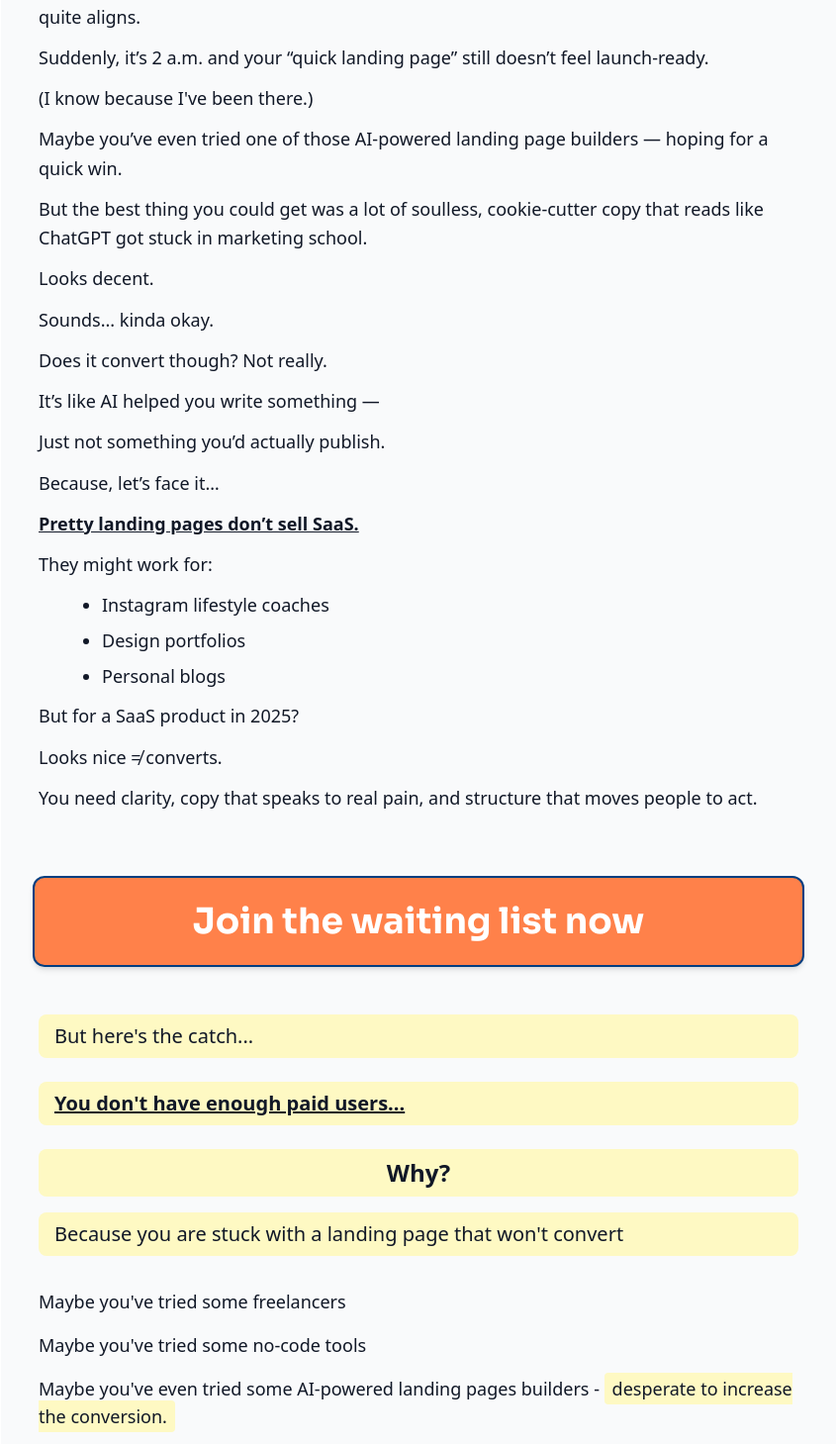
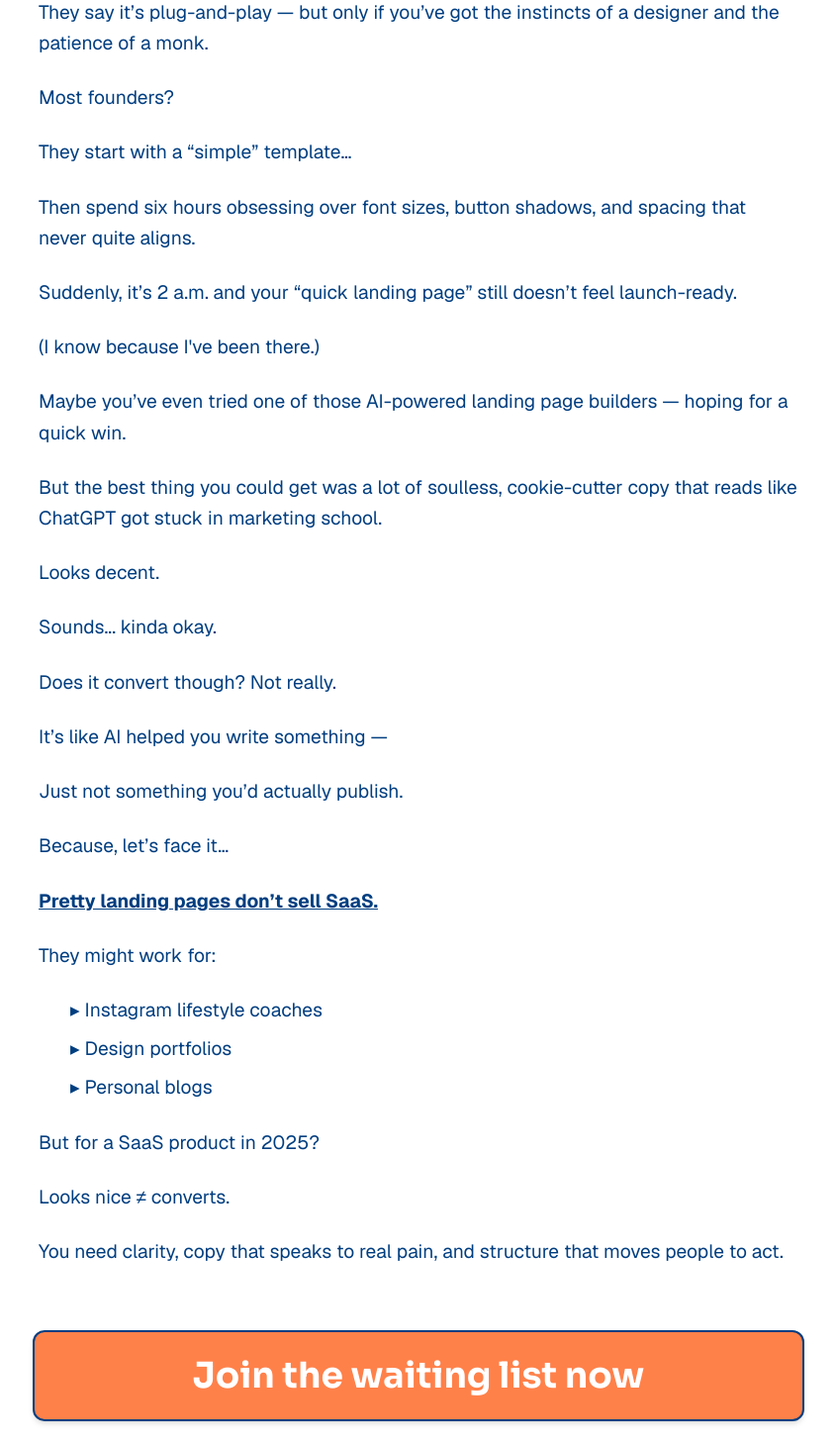
Before and after one commit to sushant-lessgo/lessgo-waitlist-landing, a Next.js app: page / in a window 1280 px wide. Shown: the part 1338-2797 px from the top of the page at 99% size, without its empty margins (217-1062 px from the left). Built offline with nearby package versions, Linux system fonts and the light colour scheme.

Commit message:
2025 is different page added

```diff
--- a/src/app/page.tsx
+++ b/src/app/page.tsx
@@ -44,13 +44,13 @@ export default function Home() {
       {showForm && <WaitlistForm />}
 
 
-      <div className="bg-gray-50 text-gray-900 font-sans text-left">
+      <div className="text-brand-text text-left">
         <div className="max-w-6xl mx-auto px-4 sm:px-6 lg:px-8 py-12">
 
 
 
           {/* Intro Section */}
-          <div className="mb-4 max-w-3xl mx-auto text-lg space-y-3 leading-relaxed">
+          <div className="mb-4 max-w-3xl mx-auto text-body space-y-6 leading-relaxed">
             <p className="text-xl font-bold">Dear Friend,</p>
             <p>If you are a SaaS founder… and you’re reading this right now…</p>
             <p>Then one thing is probably true:</p>
@@ -77,17 +77,17 @@ export default function Home() {
             <p>Because, let’s face it…</p>
             <p className="font-bold underline">Pretty landing pages don’t sell SaaS.</p>
             <p>They might work for:</p>
-            <ul className="list-disc pl-16 mb-8 text-lg">
-            <li className="mb-2">Instagram lifestyle coaches</li>
-            <li className="mb-2">Design portfolios</li>
-            <li className="mb-2">Personal blogs</li>
+            <ul className="pl-8 mb-6 text-body">
+            <li className="mb-2"> <span> ▸ </span> <span> Instagram lifestyle coaches </span> </li>
+            <li className="mb-2"> <span> ▸ </span> <span> Design portfolios </span> </li>
+            <li className="mb-2"> <span> ▸ </span> <span> Personal blogs </span> </li>
           </ul>
             <p>But for a SaaS product in 2025?</p>
             <p>Looks nice ≠ converts.</p>
             <p>You need clarity, copy that speaks to real pain, and structure that moves people to act. </p>
           </div>
 
-          <div className="mb-12">
+          <div className="mb-20">
           {!showForm && (
         <CTAButton
 
@@ -103,55 +103,62 @@ export default function Home() {
       </div>
 
           {/* Problem Section */}
-          <div className="mb-16 max-w-3xl mx-auto">
-            <p className="text-xl font-medium bg-yellow-100 px-4 py-2 rounded-lg mb-6">But here's the catch...</p>
+          <div className="mb-4 max-w-3xl mx-auto text-body space-y-6 leading-relaxed">
+            <p className="text-headline font-semibold text-center"> You see, things are going to be different from 2025.</p>
+            <p>We’re not talking about the AI tools of 2023 anymore that spat out generic headlines and lorem ipsum-level content.</p>
+            <p>With the launch of GPT-4.5, multi-turn reasoning, and context-aware generation, AI can now:</p>
 
-            <p className="text-xl font-bold underline bg-yellow-100 px-4 py-2 rounded-lg mb-6">You don't have enough paid users...</p>
+            <ul className="pl-8 mb-6 text-body">
+            <li className="mb-2"> <span> ▸ </span> <span> Analyze entire subreddits, review threads, and user interviews </span> </li>
+            <li className="mb-2"> <span> ▸ </span> <span> Distill actual pain points and buyer language from live data </span> </li>
+            <li className="mb-2"> <span> ▸ </span> <span> Write copy that reflects what users want to hear, not just what sounds nice </span> </li>
+            <li className="mb-2"> <span> ▸ </span> <span> Suggest layouts that mirror proven high-conversion frameworks — and adapt them to the message </span> </li>
+          </ul>
 
-            <p className="text-2xl font-bold text-center mb-4 bg-yellow-100 px-4 py-2 rounded-lg">Why?</p>
 
-            <p className="text-xl font-medium mb-8 bg-yellow-100 px-4 py-2 rounded-lg">Because you are stuck with a landing page that won't convert</p>
+            <p>Do you see the common thread here?</p>
+            <p>I’m talking about how AI isn’t producing “garbage content” anymore.    </p>
+            <p> This thing can now produce copy and content fueled to the brim with persuasion tactics of the likes of Dan Kennedy and design layouts that could give Russell Brunson nightmares.
+            </p>
+            <p> And guess what? I bet even Russell Brunson uses AI for some of his work these days.   </p>
+            <p> Does this make him “lazy”?
+            </p>
+            <p> No.   </p>
+            <p> This makes him smart.   </p>
+            <p> AND THAT SHOULD SCARE YOU.   </p>
+            <p> Why?   </p>
+            <p> Because it’s not just Russell—but nearly 80% of your competition—that’s using AI like this to move up the ladder and push out content after content these days.   </p>
+            <p> This means they’re making all the moolah while you sit there twiddling your thumbs trying to push out the next big landing page out of your mental poophole.   </p>
+            <p> But it’s not your fault.   </p>
+            <p> It’s just that they’re too clever to advertise this super-weapon in front of the rest of the world.   </p>
+            <p>  The only problem with their use of AI?  </p>
+            <p>  (AKA <span className="font-bold">good news for you…</span> )  </p>
+            <p className="underline"> Is that most of their tools are still not able to make THE BEST use of this new version of  AI. </p>
+            <p> Because one thing they’ve never quite been able to do… <span className="font-bold"> is combine research, copy, and design into one single conversion system. </span> </p>
+            <p> And that’s where we step in. </p>
 
-            <div className="space-y-4 mb-8">
-              <p className="text-lg">Maybe you've tried some freelancers</p>
-              <p className="text-lg">Maybe you've tried some no-code tools</p>
-              <p className="text-lg">Maybe you've even tried some AI-powered landing pages builders - <span className="bg-yellow-100 px-2 py-1 rounded">desperate to increase the conversion.</span></p>
-            </div>
 
-            <p className="text-lg mb-6">But it all feels like some generic "templatey" stuff.</p>
 
-            <p className="text-lg mb-6">Because, let's face it...</p>
 
-            <p className="text-lg mb-4">These "pretty landing pages" can work may be for:</p>
-            <ul className="space-y-2 mb-8 ml-6">
-              <li className="flex items-center">
-                <span className="h-1.5 w-1.5 rounded-full bg-blue-600 mr-2"></span>
-                <span>Instagram dude</span>
-              </li>
-              <li className="flex items-center">
-                <span className="h-1.5 w-1.5 rounded-full bg-blue-600 mr-2"></span>
-                <span>Wanna be artists</span>
-              </li>
-              <li className="flex items-center">
-                <span className="h-1.5 w-1.5 rounded-full bg-blue-600 mr-2"></span>
-                <span>Onlyfans models</span>
-              </li>
-            </ul>
 
-            <p className="text-lg mb-6">But...</p>
 
-            <p className="text-lg font-bold underline mb-8">It won't sell a SaaS application because in 2025 it takes more than a pretty landing page to convert the users.</p>
+          </div>
 
-            <p className="text-xl font-medium bg-yellow-100 px-4 py-2 rounded-lg mb-6">Sounds familiar?</p>
+          <div className="mb-20">
+          {!showForm && (
+        <CTAButton
 
-            <p className="text-xl font-medium bg-yellow-100 px-4 py-2 rounded-lg mb-6">It's a hot <em>mess</em>. And most founders get sucked into it.</p>
+          onClick={(e) => {
+            e.preventDefault(); // If you're still using <a> in CTAButton
+            setShowForm(true); // ✅ Toggle the form
+          }}
+        />
+      )}
 
-            <p className="text-xl font-bold underline bg-yellow-100 px-4 py-2 rounded-lg mb-6">But the real problem isn't you. It's the way these marketing bros have created this "create landing page in seconds" narrative..</p>
+      {showForm && <WaitlistForm />}
 
-            <p className="text-xl font-medium bg-yellow-100 px-4 py-2 rounded-lg mb-6">Here's the truth of the matter...</p>
+      </div>
 
-            <p className="text-xl font-medium bg-yellow-100 px-4 py-2 rounded-lg mb-8">You don't need a landing page in 5 seconds. You are ok if it takes 5 minutes but what is important is it should be able to convert. <span className="underline">Thats the ONLY job of a landing page.</span></p>
-          </div>
 
           {/* Year 2025 Section */}
           <div className="mb-16 max-w-3xl mx-auto">
--- a/tailwind.config.js
+++ b/tailwind.config.js
@@ -23,10 +23,7 @@ module.exports = {
         },
       },
       fontSize: {
-
-
-
-        body: '1.125rem',
+        body: '1.2rem',
       },
     },
   },
```
